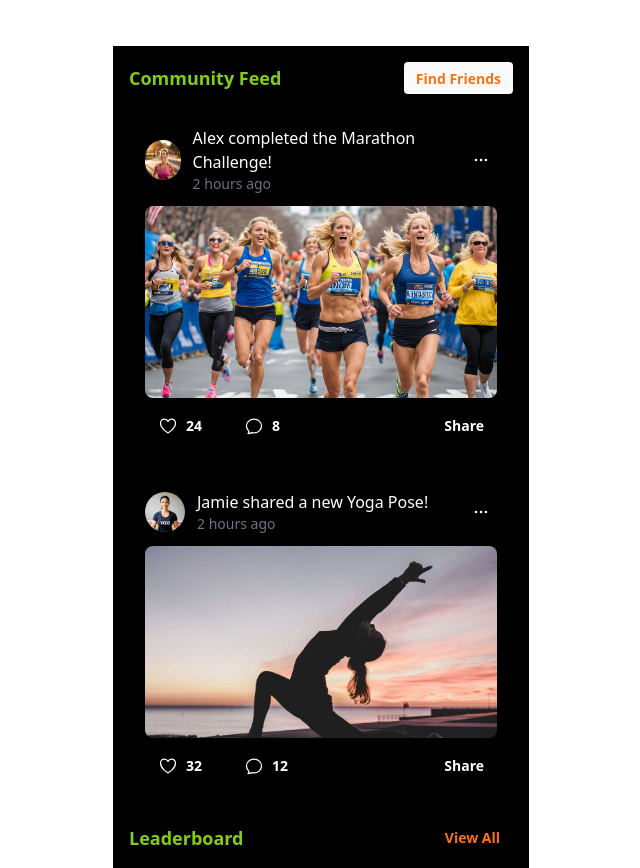
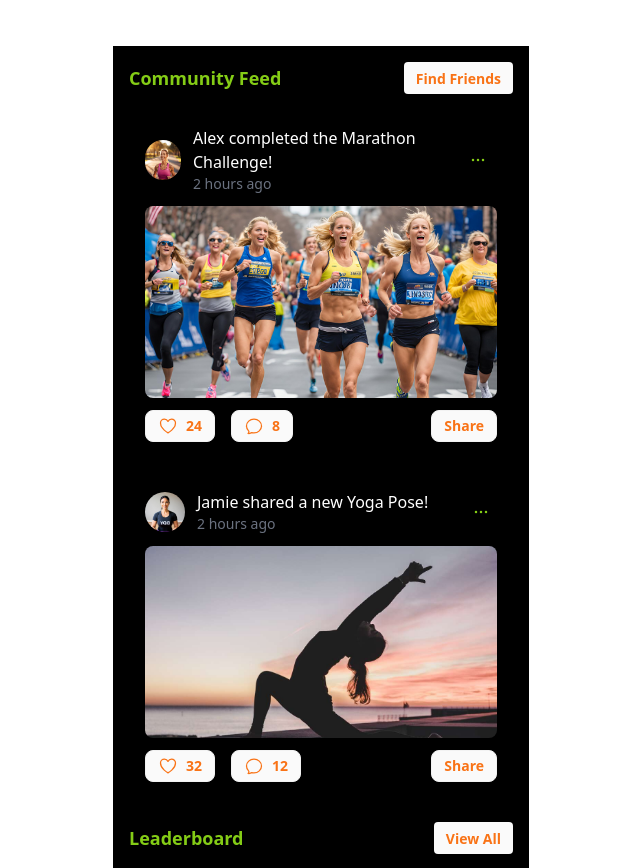
Before and after one commit to tajazziahb/fitness-tracking-app, a website built with Vite: page community/index.html in a window 1280 px wide. Shown: the part 82-950 px from the top of the page, without its empty margins (319-959 px from the left). Built offline with nearby package versions, Linux system fonts and the light colour scheme.

Commit message:
Enhance button styles for better UI consistency
Updated the button styles across the community page to have a consistent look and feel, using rounded shapes and a neutral color palette. Changed text colors to ensure better readability, enhancing the overall aesthetic coherence of the page. This aligns the visual elements more closely with branding guidelines and improves user interaction.

```diff
--- a/community/index.html
+++ b/community/index.html
@@ -76,7 +76,7 @@
                                         <p class="text-sm text-neutral-50">Marathon enthusiast</p>
                                         <div class="flex gap-2">
                                             <button class="rounded bg-orange-500 text-white btn-sm">Follow</button>
-                                            <button class="btn btn-ghost btn-sm text-white">Message</button>
+                                            <button class="rounded bg-neutral-50 btn-sm text-orange-500">Message</button>
                                         </div>
                                     </div>
                                 </div>
@@ -86,9 +86,9 @@
                                 <p class="text-sm text-gray-500">2 hours ago</p>
                             </div>
                         </div>
-                        <button class="btn btn-ghost btn-circle btn-sm">
+                        <button class="rounded btn-circle btn-sm">
                             <svg xmlns="http://www.w3.org/2000/svg" fill="none" viewBox="0 0 24 24"
-                                 stroke-width="1.5" stroke="currentColor" class="w-5 h-5 text-white">
+                                 stroke-width="1.5" stroke="currentColor" class="w-5 h-5 text-lime-500">
                                 <path stroke-linecap="round" stroke-linejoin="round"
                                       d="M6.75 12a.75.75 0 11-1.5 0 .75.75 0 011.5 0zM12.75 12a.75.75 0 11-1.5 0 .75.75 0 011.5 0zM18.75 12a.75.75 0 11-1.5 0 .75.75 0 011.5 0z"/>
                             </svg>
@@ -101,24 +101,24 @@
                     />
                     <div class="flex justify-between items-center mt-3">
                         <div class="flex gap-4">
-                            <button class="btn btn-ghost btn-sm gap-2 text-white">
+                            <button class="rounded-lg btn bg-neutral-50 btn-sm gap-2 text-orange-500 font-bold">
                                 <svg xmlns="http://www.w3.org/2000/svg" fill="none" viewBox="0 0 24 24"
-                                     stroke-width="1.5" stroke="currentColor" class="w-5 h-5 text-white">
+                                     stroke-width="1.5" stroke="currentColor" class="w-5 h-5 text-orange-500">
                                     <path stroke-linecap="round" stroke-linejoin="round"
                                           d="M21 8.25c0-2.485-2.099-4.5-4.688-4.5-1.935 0-3.597 1.126-4.312 2.733-.715-1.607-2.377-2.733-4.313-2.733C5.1 3.75 3 5.765 3 8.25c0 7.22 9 12 9 12s9-4.78 9-12z"/>
                                 </svg>
                                 24
                             </button>
-                            <button class="btn btn-ghost btn-sm gap-2 text-white">
+                            <button class="rounded-lg btn bg-neutral-50 btn-sm gap-2 text-orange-500 font-bold">
                                 <svg xmlns="http://www.w3.org/2000/svg" fill="none" viewBox="0 0 24 24"
-                                     stroke-width="1.5" stroke="currentColor" class="w-5 h-5 text-white">
+                                     stroke-width="1.5" stroke="currentColor" class="w-5 h-5 text-orange-500">
                                     <path stroke-linecap="round" stroke-linejoin="round"
                                           d="M12 20.25c4.97 0 9-3.694 9-8.25s-4.03-8.25-9-8.25S3 7.444 3 12c0 2.104.859 4.023 2.273 5.48.432.447.74 1.04.586 1.641a4.483 4.483 0 01-.923 1.785A5.969 5.969 0 006 21c1.282 0 2.47-.402 3.445-1.087.81.22 1.668.337 2.555.337z"/>
                                 </svg>
                                 8
                             </button>
                         </div>
-                        <button class="btn btn-ghost btn-sm text-white">Share</button>
+                        <button class="rounded-lg btn bg-neutral-50 btn-sm gap-2 text-orange-500 font-bold">Share</button>
                     </div>
                 </div>
 
@@ -140,7 +140,7 @@
                                         <p class="text-sm text-neutral-50">Yoga instructor</p>
                                         <div class="flex gap-2">
                                             <button class="rounded bg-orange-500 text-white btn-sm">Follow</button>
-                                            <button class="btn btn-ghost text-white btn-sm">Message</button>
+                                            <button class="rounded-lg btn bg-neutral-50 btn-sm gap-2 text-orange-500">Message</button>
                                         </div>
                                     </div>
                                 </div>
@@ -152,7 +152,7 @@
                         </div>
                         <button class="btn btn-ghost btn-circle btn-sm">
                             <svg xmlns="http://www.w3.org/2000/svg" fill="none" viewBox="0 0 24 24"
-                                 stroke-width="1.5" stroke="currentColor" class="w-5 h-5 text-white">
+                                 stroke-width="1.5" stroke="currentColor" class="w-5 h-5 text-lime-500">
                                 <path stroke-linecap="round" stroke-linejoin="round"
                                       d="M6.75 12a.75.75 0 11-1.5 0 .75.75 0 011.5 0zM12.75 12a.75.75 0 11-1.5 0 .75.75 0 011.5 0zM18.75 12a.75.75 0 11-1.5 0 .75.75 0 011.5 0z"/>
                             </svg>
@@ -165,24 +165,24 @@
                     />
                     <div class="flex justify-between items-center mt-3">
                         <div class="flex gap-4">
-                            <button class="btn btn-ghost btn-sm gap-2 text-white">
+                            <button class="rounded-lg btn bg-neutral-50 btn-sm gap-2 text-orange-500 font-bold">
                                 <svg xmlns="http://www.w3.org/2000/svg" fill="none" viewBox="0 0 24 24"
-                                     stroke-width="1.5" stroke="currentColor" class="w-5 h-5 text-white">
+                                     stroke-width="1.5" stroke="currentColor" class="w-5 h-5 text-orange-500">
                                     <path stroke-linecap="round" stroke-linejoin="round"
                                           d="M21 8.25c0-2.485-2.099-4.5-4.688-4.5-1.935 0-3.597 1.126-4.312 2.733-.715-1.607-2.377-2.733-4.313-2.733C5.1 3.75 3 5.765 3 8.25c0 7.22 9 12 9 12s9-4.78 9-12z"/>
                                 </svg>
                                 32
                             </button>
-                            <button class="btn btn-ghost btn-sm gap-2 text-white ">
+                            <button class="rounded-lg btn bg-neutral-50 btn-sm gap-2 text-orange-500 font-bold">
                                 <svg xmlns="http://www.w3.org/2000/svg" fill="none" viewBox="0 0 24 24"
-                                     stroke-width="1.5" stroke="currentColor" class="w-5 h-5 text-white ">
+                                     stroke-width="1.5" stroke="currentColor" class="w-5 h-5 text-orange-500 ">
                                     <path stroke-linecap="round" stroke-linejoin="round"
                                           d="M12 20.25c4.97 0 9-3.694 9-8.25s-4.03-8.25-9-8.25S3 7.444 3 12c0 2.104.859 4.023 2.273 5.48.432.447.74 1.04.586 1.641a4.483 4.483 0 01-.923 1.785A5.969 5.969 0 006 21c1.282 0 2.47-.402 3.445-1.087.81.22 1.668.337 2.555.337z"/>
                                 </svg>
                                 12
                             </button>
                         </div>
-                        <button class="btn btn-ghost btn-sm text-white">Share</button>
+                        <button class="rounded-lg btn bg-neutral-50 btn-sm gap-2 text-orange-500 font-bold">Share</button>
                     </div>
                 </div>
             </div>
@@ -192,7 +192,7 @@
         <section>
             <div class="flex justify-between items-center mb-4">
                 <h2 class="text-lg text-lime-500 font-bold">Leaderboard</h2>
-                <button class="btn btn-ghost font-bold text-orange-500 btn-sm">View All</button>
+                <button class="rounded bg-neutral-50 btn-sm font-bold text-orange-500">View All</button>
             </div>
             <div class="space-y-2">
                 <!-- Top User -->
@@ -208,7 +208,7 @@
                                     <p class="text-sm text-neutral-50">Top performer</p>
                                     <div class="flex gap-2">
                                         <button class="rounded bg-lime-500 text-white btn-sm">Follow</button>
-                                        <button class="btn btn-ghost text-white btn-sm">Message</button>
+                                        <button class="rounded-lg btn bg-neutral-50 btn-sm gap-2 text-lime-500 font-bold">Message</button>
                                     </div>
                                 </div>
                             </div>
@@ -230,7 +230,7 @@
                                     <p class="text-sm text-neutral-50">Rising star</p>
                                     <div class="flex gap-2">
                                         <button class="rounded bg-lime-500 btn-sm text-white">Follow</button>
-                                        <button class="btn btn-ghost btn-sm text-white">Message</button>
+                                        <button class="rounded-lg btn bg-neutral-50 btn-sm gap-2 text-lime-500 font-bold">Message</button>
                                     </div>
                                 </div>
                             </div>
@@ -251,7 +251,7 @@
                                     <p class="text-sm text-neutral-50">Consistent learner</p>
                                     <div class="flex gap-2">
                                         <button class="rounded bg-lime-500 btn-sm text-white">Follow</button>
-                                        <button class="btn btn-ghost btn-sm text-white">Message</button>
+                                        <button class="rounded-lg btn bg-neutral-50 btn-sm gap-2 text-lime-500 font-bold">Message</button>
                                     </div>
                                 </div>
                             </div>
@@ -266,7 +266,7 @@
         <section>
             <div class="flex justify-between items-center mb-4">
                 <h2 class="text-lg font-bold text-lime-500">Groups</h2>
-                <button class="btn btn-ghost font-bold text-orange-500 btn-sm">Browse All</button>
+                <button class="rounded bg-neutral-50 btn-sm font-bold text-orange-500">Browse All</button>
             </div>
             <div class="space-y-3">
                 <div class="flex items-center justify-between bg-black p-4 rounded-lg shadow">
```
